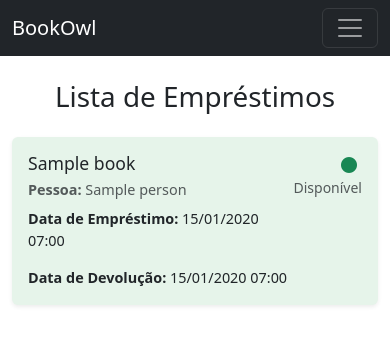
After one commit to GabrielDev969/BookOwl, a Django app: page /library/loans/ in a window 390 px wide. The commit adds this page. Shown: the top 345 px of the page. Run offline with Django 5.2, Linux system fonts and the light colour scheme; tables that the repository leaves empty hold one stand-in row (values such as "Sample post"); some libraries are stand-ins or nearby versions.

Commit message:
:sparkles: Adicionado busca e detalhes de BookLoan e Person

```diff
--- a/library/urls.py
+++ b/library/urls.py
@@ -6,4 +6,8 @@ app_name = 'library'
 urlpatterns = [
     path('books/', views.view_books, name='view_books'),
     path('books/<int:book_id>/', views.details_book, name='details_book'),
+    path('people/', views.view_peoples, name='view_peoples'),
+    path('people/<int:person_id>/', views.details_people, name='details_people'),
+    path('loans/', views.view_loans, name='view_loans'),
+    path('loans/<int:loan_id>/', views.details_loan, name='details_loan'),
 ]
--- a/library/views.py
+++ b/library/views.py
@@ -1,5 +1,5 @@
 from django.shortcuts import render, get_object_or_404
-from .models import Book
+from .models import Book, Person, BookLoan
 
 def view_books(request):
     books = Book.objects.all()
@@ -8,3 +8,19 @@ def view_books(request):
 def details_book(request, book_id):
     book = get_object_or_404(Book, id=book_id)
     return render(request, 'library/Book/details_book.html', context={'book': book})
+
+def view_peoples(request):
+    peoples = Person.objects.all()
+    return render(request, 'library/Person/view_people.html', context={'peoples': peoples})
+
+def details_people(request, person_id):
+    person = get_object_or_404(Person, id=person_id)
+    return render(request, 'library/Person/details_people.html', context={'person': person})
+
+def view_loans(request):
+    loans = BookLoan.objects.all()
+    return render(request, 'library/BookLoan/view_loans.html', context={'loans': loans})
+
+def details_loan(request, loan_id):
+    loan = get_object_or_404(BookLoan, id=loan_id)
+    return render(request, 'library/BookLoan/details_loan.html', context={'loan': loan})
--- a/templates/Components/navbar.html
+++ b/templates/Components/navbar.html
@@ -17,8 +17,8 @@
                         </a>
                         <ul class="dropdown-menu dropdown-menu-end" aria-labelledby="libraryDropdown">
                             <li><a class="dropdown-item" href="{% url 'library:view_books' %}">Livros</a></li>
-                            <li><a class="dropdown-item" href="{% url 'library:view_books' %}">Pessoas</a></li>
-                            <li><a class="dropdown-item" href="{% url 'library:view_books' %}">Emprestimos</a></li>
+                            <li><a class="dropdown-item" href="{% url 'library:view_peoples' %}">Pessoas</a></li>
+                            <li><a class="dropdown-item" href="{% url 'library:view_loans' %}">Emprestimos</a></li>
                         </ul>
                     </li>
                     <li class="nav-item">
--- /dev/null
+++ b/templates/library/BookLoan/view_loans.html
@@ -0,0 +1,82 @@
+{% extends 'index.html' %}
+{% block title %}| Loans Library{% endblock %}
+
+{% block content %}
+<div class="container py-4">
+  <h1 class="mb-4 text-center">Lista de Empréstimos</h1>
+  <div class="row row-cols-1 row-cols-md-2 row-cols-lg-3 g-4">
+    {% for loan in loans %}
+    <div class="col">
+      <a href="{% url 'library:details_loan' loan.id %}" class="text-decoration-none">
+        <div class="card h-100 shadow-sm border-0 {% if loan.book.status == 'available' %}bg-success-light{% elif loan.book.status == 'reserved' %}bg-warning-light{% elif loan.book.status == 'unavailable' %}bg-danger-light{% else %}bg-orange-light{% endif %}">
+          <div class="card-body d-flex justify-content-between align-items-start">
+            <div>
+              <h5 class="card-title mb-1">{{ loan.book.title }}</h5>
+              <p class="card-text text-muted mb-2"><strong>Pessoa:</strong> {{ loan.person.name }}</p>
+              <p class="card-text"><strong>Data de Empréstimo:</strong> {{ loan.loan_date|date:"d/m/Y H:i" }}</p>
+              {% if loan.return_date %}
+              <p class="card-text"><strong>Data de Devolução:</strong> {{ loan.return_date|date:"d/m/Y H:i" }}</p>
+              {% else %}
+              <p class="card-text text-muted"><strong>Data de Devolução:</strong> Não devolvido</p>
+              {% endif %}
+            </div>
+            <div class="text-end">
+              <i class="fas fa-circle {% if loan.book.status == 'available' %}text-success{% elif loan.book.status == 'reserved' %}text-warning{% elif loan.book.status == 'unavailable' %}text-danger{% else %}text-orange{% endif %}"></i>
+              <small class="d-block text-muted">{{ loan.book.get_status_display }}</small>
+            </div>
+          </div>
+        </div>
+      </a>
+    </div>
+    {% empty %}
+    <div class="col">
+      <p class="text-center text-muted">Nenhum empréstimo encontrado.</p>
+    </div>
+    {% endfor %}
+  </div>
+</div>
+
+<style>
+  /* Cores claras para o fundo dos cards */
+  .bg-success-light {
+    background-color: #e6f4ea !important; /* Verde claro */
+  }
+  .bg-warning-light {
+    background-color: #fff3cd !important; /* Amarelo claro */
+  }
+  .bg-danger-light {
+    background-color: #f8d7da !important; /* Vermelho claro */
+  }
+  .bg-orange-light {
+    background-color: #ffe5cc !important; /* Laranja claro */
+  }
+
+  /* Cor laranja personalizada para a bolinha */
+  .text-orange {
+    color: #fd7e14 !important; /* Laranja para checked_out */
+  }
+
+  /* Estilização da bolinha */
+  .fa-circle {
+    font-size: 1rem;
+    margin-right: 5px;
+  }
+
+  /* Hover no card */
+  .card:hover {
+    transform: translateY(-5px);
+    transition: transform 0.2s ease-in-out;
+    box-shadow: 0 4px 8px rgba(0, 0, 0, 0.1) !important;
+  }
+
+  /* Responsividade */
+  @media (max-width: 576px) {
+    .card-title {
+      font-size: 1.1rem;
+    }
+    .card-text {
+      font-size: 0.9rem;
+    }
+  }
+</style>
+{% endblock %}
```
Also changed, not shown: library/admin.py (+15 -1 lines), templates/library/BookLoan/details_loan.html (added, +74 -0 lines), templates/library/Person/details_people.html (added, +44 -0 lines), templates/library/Person/view_people.html (added, +50 -0 lines).
